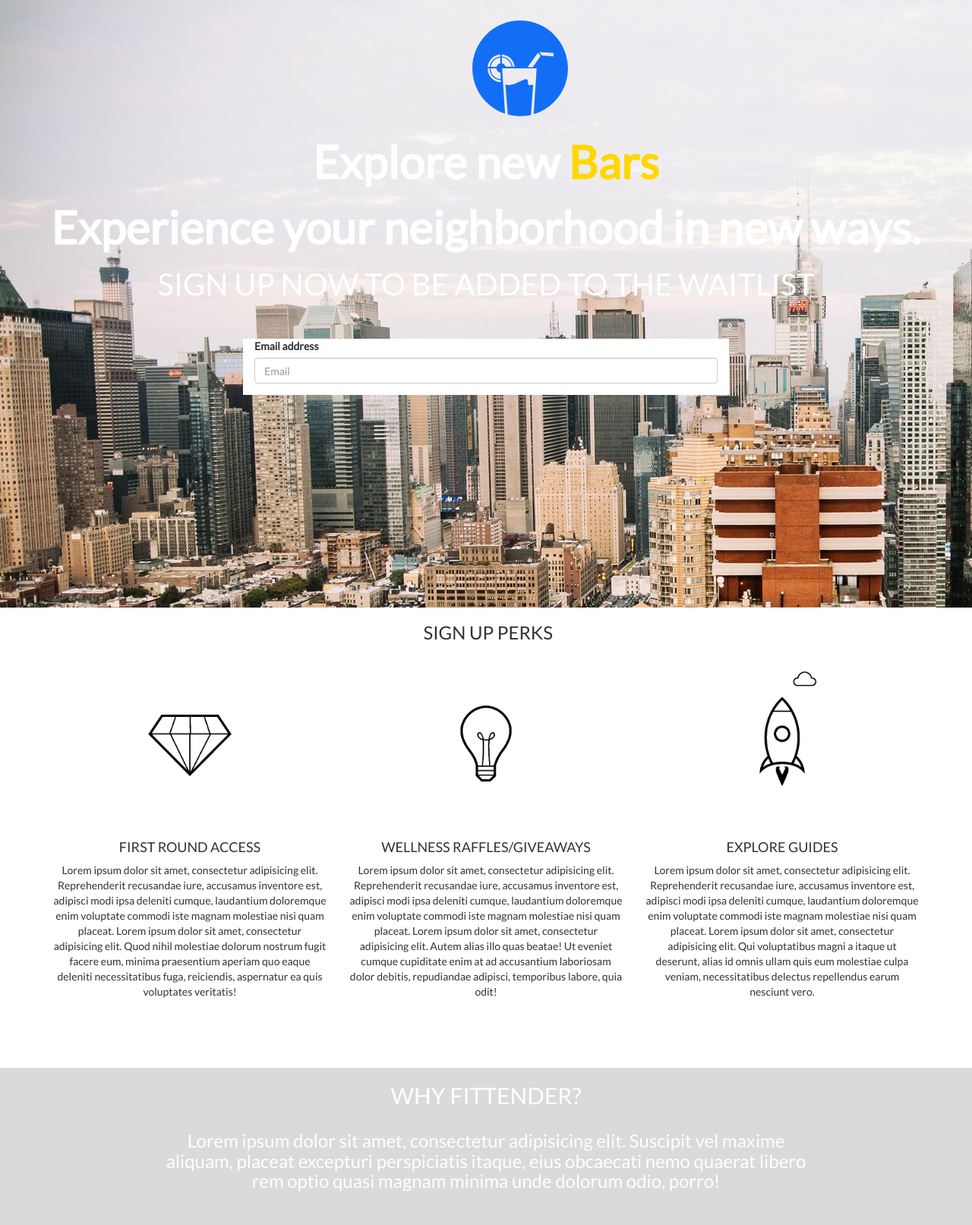
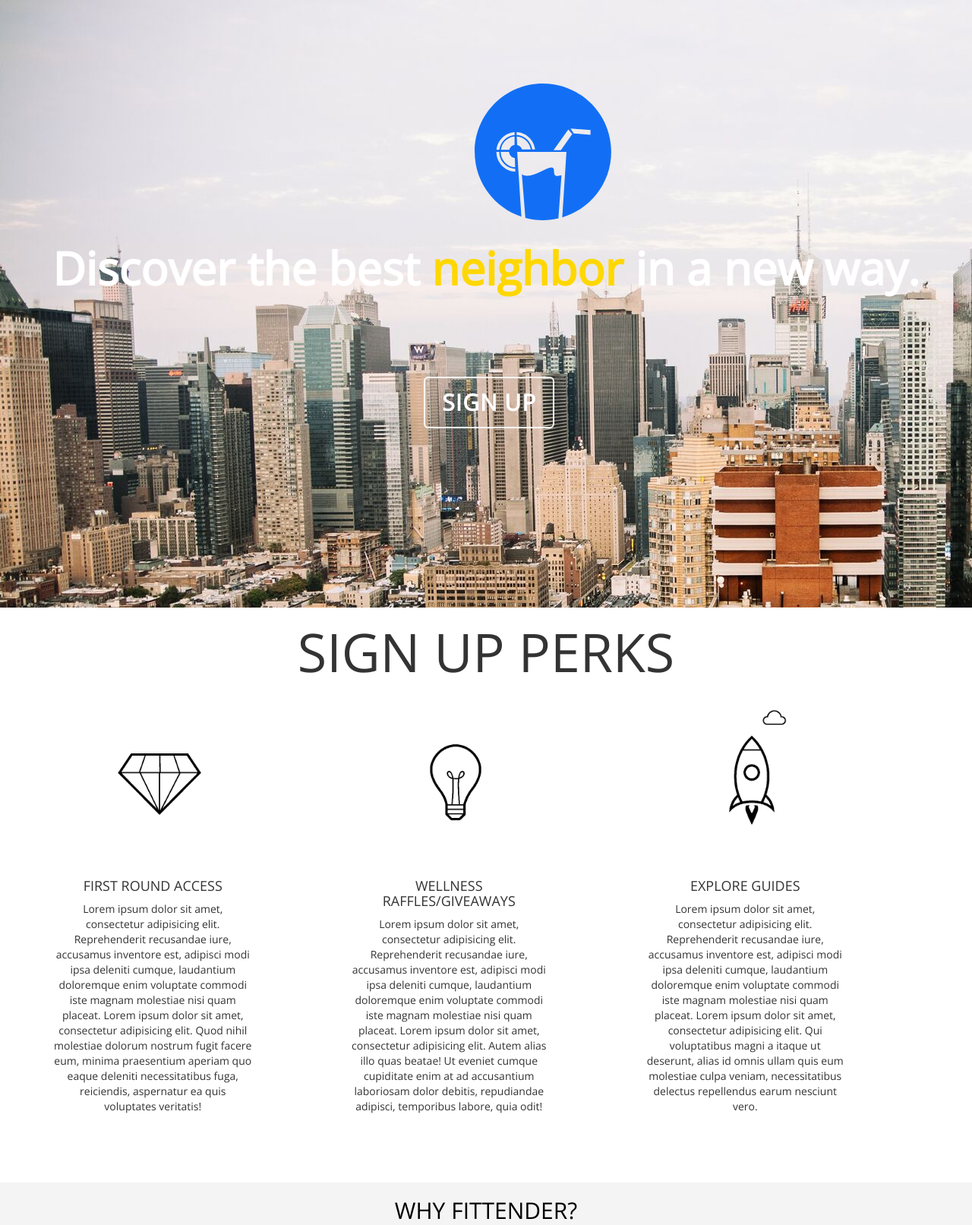
Before and after one commit to johnreda/fittender2, a website: page app/public/index.html in a window 1280 px wide. Shown: the top 1613 px of the page at 76% size. Drawn offline with nearby package versions, Linux system fonts and the light colour scheme; a script that the page names is missing.

Commit message:
Style changes. Added sign up button

```diff
--- a/app/public/assets/css/style.css
+++ b/app/public/assets/css/style.css
@@ -1,6 +1,6 @@
 
 body{
-		font-family: 'Lato', sans-serif;
+		font-family: 'Open Sans', sans-serif;
 		height: 100vh;
 
 }
@@ -12,37 +12,27 @@
 	z-index: -100;
 }
 
-.outer-box{
-	background-color: #126ff5;
-}
 
-.inner-box{
-	margin: 0;
-	background-color: #000;
-	opacity: 0.3;
-	height: 100vh;
+
+.inner-box {
+	height:100vh;
+
 }
 
 .inner-box h1{
 	margin: 0;
 	opacity: 1;
 	color: #fff;
-	font-family: 'Lato', sans-serif;
+	font-family: 'Open Sans', sans-serif;
 	padding-top: 50px;
 	font-size: 150px;
 }
 
-#subButton{
-	background-color: #fff;
-	color: #dcdcdc;
-	float: right;
-	margin-right: -10px;
-}
 
 #fitText{
 	margin-top: -155px;
 	font-size: 140px;
-	font-family: 'Lato', sans-serif;
+	font-family: 'Open Sans', sans-serif;
 	color: #fff;
 }
 
@@ -51,10 +41,10 @@
 }
 
 #fitLogo{
-	margin-top: 20px;
+	margin-top: 100px;
 	margin-left: 600px;
-	height: 140px;
-	width: 140px;
+	height: 200px;
+	width: 200px;
 	display: inline;
 	z-index: 1;
 	color: #fff;
@@ -65,16 +55,53 @@
 	font-size: 40px;
 }
 
+.btn.outline {
+    background: none;
+    padding: 12px 22px;
+}
+.btn-primary.outline {
+    border: 2px solid #fff;
+    color: #fff;
+}
+.btn-primary.outline:hover, .btn-primary.outline:focus, .btn-primary.outline:active, .btn-primary.outline.active, .open > .dropdown-toggle.btn-primary {
+    color: #33a6cc;
+    border-color: #33a6cc;
+}
+.btn-primary.outline:active, .btn-primary.outline.active {
+    border-color: #007299;
+    color: #007299;
+    box-shadow: none;
+}
+
+/***********************
+  CUSTON BTN VALUES
+************************/
+
+.btn {
+    padding: 24px 24px;
+    margin-left: 10px;
+    margin-top: 100px;
+    border: 0 none;
+    font-size: 30px;
+    font-weight: 700;
+    letter-spacing: 1px;
+    text-transform: uppercase;
+
+}
+
+.btn:focus, .btn:active:focus, .btn.active:focus {
+    outline: 0 none;
+}
+
 #quickPitch1, #quickPitch2{
 	color: #fff;
 	font-size: 60px;
-	font-weight: bold;
+	font-weight: 600;
 }
 
 
-
-.input-field{
-	background-color: #fff;
+#signUpPerks{
+	font-size: 70px;
 }
 
 #whyFitImg1{
@@ -96,11 +123,11 @@
 #trophyIcon{
 	height: 200px;
 	width: 200px;
-	margin-left: 80px;
+	margin-left: 40px;
 }
 
 #section3{
-	background-color: #dadada;
-	color:#fff;
+	background-color: #f4f4f4;
+	color:#000;
 	/*height: 100vh;*/
 }
--- a/app/public/index.html
+++ b/app/public/index.html
@@ -19,9 +19,12 @@
 		<link href='https://fonts.googleapis.com/css?family=Fjalla+One' rel='stylesheet' type='text/css'>
 		<link href='https://fonts.googleapis.com/css?family=Lato:400,100,100italic,300,300italic' rel='stylesheet' type='text/css'>
 		<link href='https://fonts.googleapis.com/css?family=Oswald' rel='stylesheet' type='text/css'>
+		<link href='https://fonts.googleapis.com/css?family=Open+Sans' rel='stylesheet' type='text/css'>
 
 		<link rel="stylesheet" href="assets/css/style.css">
 		<link rel="stylesheet" href="assets/css/animate.css">
+
+		<script src="https://waitlisted.co/assets/v2/embed.js" type="text/javascript"></script>
 
 		<meta content="width=device-width, initial-scale=1" name="viewport">
 
@@ -32,47 +35,49 @@
 
 	<!-- SECTION 1:  TOP SECTION-->
 	<div class="outer-box">
-
+		<div class="inner-box">
 			<div class="main-content">
-				<div class="col-xs-12">
+				<div class="col-sm-12 col-md-12 col-lg-12">
 				<img src="assets/images/logowave.svg" alt="FitTender Logo" id="fitLogo">
 				<!-- <h1 class="text-center" id="logoText">
 					FitTender
 				</h1> -->
 				<h3 class="text-center animated fadeInLeft" id="quickPitch1">
-					Explore new
-					<span class="typer" data-delay="40" data-delete-delay="900" data-words="Neighborhoods, Restaurants, Bars" data-colors="gold" id="scrollText">
-
+					Discover the best
+					<span class="typer" data-delay="40" data-delete-delay="900" data-words="workouts, classes, events, neighborhoods, restaurants, studios" data-colors="gold" id="scrollText">
 					</span>
+					in a new way.
 				</h3>
-
-				<h3 class="text-center animated fadeInRight" id="quickPitch2">
-					Experience your neighborhood in new ways.
-				</h3>
-
-
-				<form>
-					<div class="row">
-
-				        <h4 class="text-center" id="signUpText">
-				        	SIGN UP NOW TO BE ADDED TO THE WAITLIST
-
-				        </h4>
-							<br><br>
-				        <div class="input-field col-xs-12 col-sm-6 col-sm-offset-3 col-md-6 col-md-offset-3 z-depth-5" >
-				            <div class="form-group">
-						    <label for="exampleInputEmail1">Email address</label>
-						    <input type="email" class="form-control" id="emailForm" placeholder="Email">
-						  </div>
-				        </div>
-			      </div>
-			    </form>
+			</div>
+				<div class="col-sm-4  col-sm-offset-2 col-md-2 col-md-offset-5 col-lg-2 col-lg-offset-5">
+					<button type="button" class="btn btn-primary btn-lg outline">Sign Up</button>
+				</div>
 
 			</div>
 		</div>
 	</div>
 
 
+	<!-- SIGN UP MODAL -->
+	<div class="modal fade">
+	  <div class="modal-dialog" role="document">
+	    <div class="modal-content">
+	      <div class="modal-header">
+	        <button type="button" class="close" data-dismiss="modal" aria-label="Close">
+	          <span aria-hidden="true">&times;</span>
+	        </button>
+	        <h4 class="modal-title">Modal title</h4>
+	      </div>
+	      <div class="modal-body">
+	        <p>One fine body&hellip;</p>
+	      </div>
+	      <div class="modal-footer">
+	        <button type="button" class="btn btn-secondary" data-dismiss="modal">Close</button>
+	        <button type="button" class="btn btn-primary">Save changes</button>
+	      </div>
+	    </div><!-- /.modal-content -->
+	  </div><!-- /.modal-dialog -->
+	</div><!-- /.modal -->
 
 
 	<!-- SECTION 2: CTA SECTION 1 -->
@@ -80,15 +85,15 @@
 	<div class="cta1">
 
 		<div class="row">
-			<div class="col-sm-12 col-md-6 col-lg-6 col-lg-offset-5">
-				<h3 class="center-align">
+			<div class="col-sm-12 col-md-6 col-lg-6 col-lg-offset-3">
+				<h2 class="text-center" id="signUpPerks">
 					SIGN UP PERKS
-				</h3>
+				</h2>
 			</div>
 		</div>
 
 		<div class="row" id="section2">
-			<div class="col-sm-12 col-md-4 col-lg-4">
+			<div class="col-sm-12 col-md-3 col-lg-3 ">
 
 				<br>
 
@@ -102,7 +107,7 @@
 				</p>
 			</div>
 
-			<div class="col-sm-12 col-md-4 col-lg-4">
+			<div class="col-sm-12 col-md-3 col-lg-3 col-lg-offset-1">
 
 				<br>
 
@@ -116,7 +121,7 @@
 				</p>
 			</div>
 
-			<div class="col-sm-12 col-md-4  col-lg-4">
+			<div class="col-sm-12 col-md-3  col-lg-3 col-lg-offset-1">
 
 				<br>
 
@@ -209,5 +214,12 @@
 	<!-- LINK TO TYPER.JS -->
 	<script src='assets/js/typer.js'></script>
 
+	<script type='text/javascript'>
+
+
+	</script>
+
+
+
 </body>
 </html>
```
